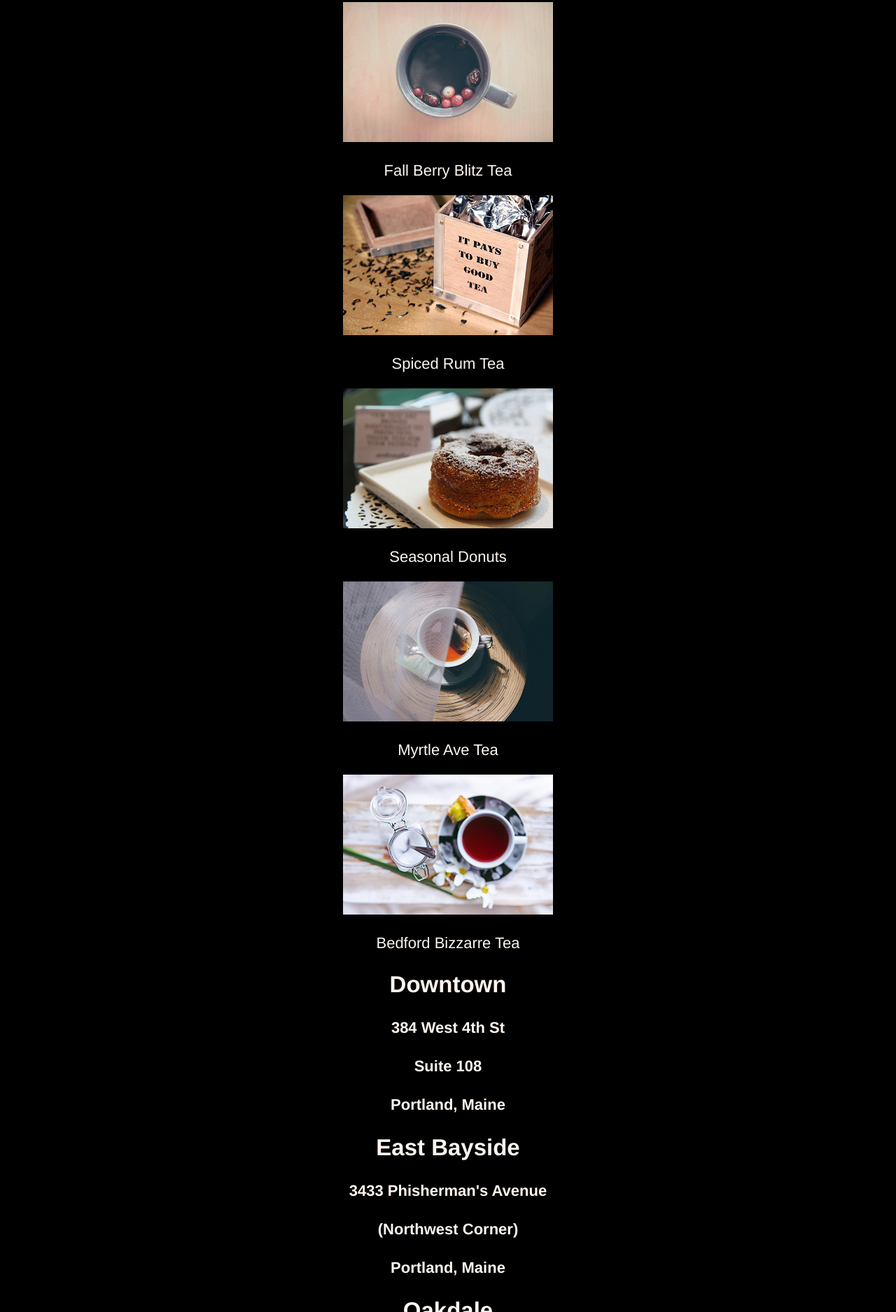
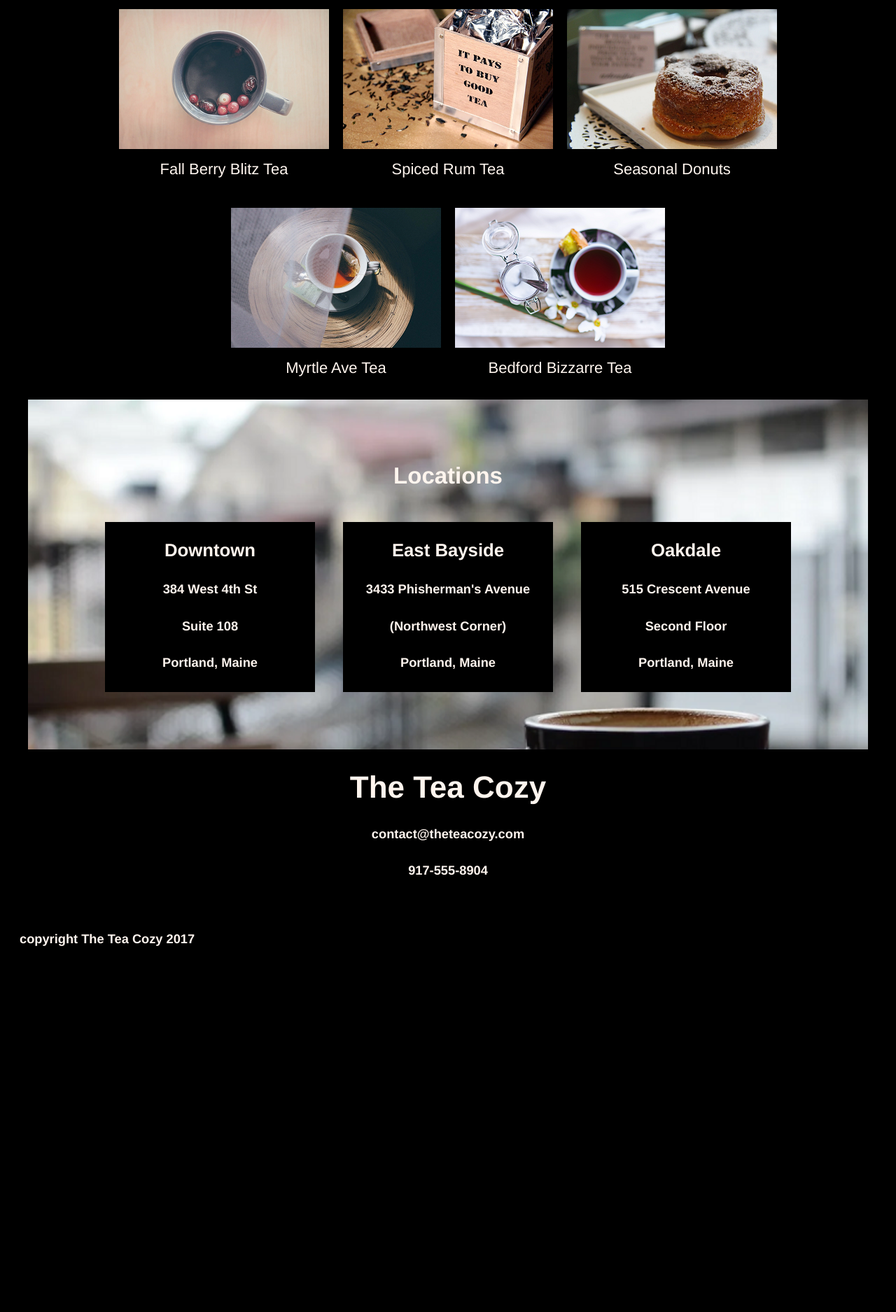
Before and after one commit to Tahik/tea-cozy, a plain HTML site: page index.html in a window 1280 px wide. Shown: the part 925-2800 px from the top of the page at 70% size. After the commit the page ends 2316 px from the top, so only its background shows below. Drawn offline with Linux system fonts and the light colour scheme.

Commit message:
add more CSS- not finished yet

```diff
--- a/index.html
+++ b/index.html
@@ -1,17 +1,21 @@
 <!DOCTYPE html>
 <html lang="en">
   <head>
-    <meta charset="UTF-8">
-    <meta http-equiv="X-UA-Compatible" content="IE=edge">
-    <meta name="viewport" content="width=device-width, initial-scale=10">
-    <link rel="stylesheet" href="./resources/normalise.css">
-    <link rel="stylesheet" href="./resources/styles.css">
+    <meta charset="UTF-8" />
+    <meta http-equiv="X-UA-Compatible" content="IE=edge" />
+    <meta name="viewport" content="width=device-width, initial-scale=10" />
+    <link rel="stylesheet" href="./resources/normalise.css" />
+    <link rel="stylesheet" href="./resources/styles.css" />
     <title>Document</title>
   </head>
   <body>
     <header>
       <div class="tea-cozy-logo">
-            <img src="./resources/pictures/img-tea-cozy-logo.webp" alt="img-tea-cozy-logo" id="logo">
+        <img
+          src="./resources/pictures/img-tea-cozy-logo.webp"
+          alt="img-tea-cozy-logo"
+          id="logo"
+        />
       </div>
       <nav>
         <ul>
@@ -25,55 +29,71 @@
       <div class="mission">
         <div class="headings">
           <h2>Our Misson</h2>
-            <h4>Handpicked, Artisanally Curated, Free Range, Sustainable, Small Batch, Fair Trade, Organic Tea</h4>
+          <h4>
+            Handpicked, Artisanally Curated, Free Range, Sustainable, Small
+            Batch, Fair Trade, Organic Tea
+          </h4>
         </div>
-
       </div>
       <div class="tea-of-month">
         <div class="headings">
           <h2>Tea of the Month</h2>
           <h4>What's Steeping at The Tea Cozy?</h4>
         </div>
+        <div class="teas">
           <div class="tea" id="blitz-tea">
-                <img src="./resources/pictures/img-berryblitz.png" alt="blitz-tea">
+            <img
+              src="./resources/pictures/img-berryblitz.png"
+              alt="blitz-tea"
+            />
             <p>Fall Berry Blitz Tea</p>
           </div>
           <div class="tea" id="rum-tea">
-                <img src="./resources/pictures/img-spiced-rum.png" alt="rum-tea">
+            <img src="./resources/pictures/img-spiced-rum.png" alt="rum-tea" />
             <p>Spiced Rum Tea</p>
           </div>
           <div class="tea" id="donuts">
-                <img src="./resources/pictures/img-donut.png" alt="donuts">
+            <img src="./resources/pictures/img-donut.png" alt="donuts" />
             <p>Seasonal Donuts</p>
           </div>
           <div class="tea" id="myrtle-tea">
-                <img src="./resources/pictures/img-myrtle-ave.png" alt="myrtle-tea">
+            <img
+              src="./resources/pictures/img-myrtle-ave.png"
+              alt="myrtle-tea"
+            />
             <p>Myrtle Ave Tea</p>
           </div>
           <div class="tea" id="bizzarre-tea">
-                <img src="./resources/pictures/img-bedford-bizarre.png" alt="bizzarre-tea">
+            <img
+              src="./resources/pictures/img-bedford-bizarre.png"
+              alt="bizzarre-tea"
+            />
             <p>Bedford Bizzarre Tea</p>
           </div>
         </div>
+      </div>
       <div class="locations">
+        <div class="physical">
+          <h2>Locations</h2>
           <div class="shops">
             <div class="shop">
-                    <h2>Downtown</h2>
-                    <h4>384 West 4th St</h4>
-                    <h4>Suite 108</h4>
-                    <h4>Portland, Maine</h4>
+              <h3>Downtown</h3>
+              <h5>384 West 4th St</h5>
+              <h5>Suite 108</h5>
+              <h5>Portland, Maine</h5>
             </div>
             <div class="shop">
-                    <h2>East Bayside</h2>
-                    <h4>3433 Phisherman's Avenue</h4>
-                    <h4>(Northwest Corner)</h4>
-                    <h4>Portland, Maine</h4>
+                <h3>East Bayside</h3>
+              <h5>3433 Phisherman's Avenue</h5>
+              <h5>(Northwest Corner)</h5>
+              <h5>Portland, Maine</h5>
             </div>
             <div class="shop">
-                    <h2>Oakdale</h2>
-                    <h4>515 Crescent Avenue</h4>
-                    <h4>Second Floor</h4>
-                    <h4>Portland, Maine</h4>
+              <h3>Oakdale</h3>
+              <h5>515 Crescent Avenue</h5>
+              <h5>Second Floor</h5>
+              <h5>Portland, Maine</h5>
+            </div>
           </div>
         </div>
         <div class="email">
--- a/resources/styles.css
+++ b/resources/styles.css
@@ -6,20 +6,28 @@ body {
     text-align: center;
 }
 header {
+    /* position: sticky; */
     display: flex;
+    max-width: 1440px;
+    margin: 0 auto;
     height: 69px;
     border-bottom: 1px seashell solid;
     justify-content: space-between;
     align-items: center;
-
 }
-nav li{
+nav li {
     display: inline;
     margin-right: 10px;
     text-decoration: underline;
 }
-.mission{
-    background-image: url(./pictures/img-mission-background.webp);
+footer {
+    display: flex;
+    justify-content: start;
+    text-align: left;
+    margin-left: 20px;
+}
+.mission {
+    background-image: url(./pictures/img-mission-background.png);
     max-width: 1200px;
     height: 700px;
     margin: 0 auto;
@@ -27,11 +35,51 @@ nav li{
     align-items: center;
 
 }
-.mission .headings{
+.mission .headings {
     width: 100%;
     background-color: black;
+}
+.tea-of-month{
+    max-width: 1000px;
+    margin: 0 auto;
+}
+.teas {
+    display: flex;
+    flex-wrap: wrap;
+    justify-content: center;
+}
+.tea {
+    margin: 10px;
+}
+.tea p {
+    margin-top: 10px;
+}
+.physical{
+    height: 500px;
+    max-width: 1200px;
+    margin: 0 auto;
+    background-image: url(./pictures/img-locations-background.png);
+    background-repeat: no-repeat;
+    background-size: 100% ;
+    display: flex;
+    flex-direction: column;
+    justify-content: center;
+}
+.shops {
+    display: flex;
+    justify-content: center;
+    flex-wrap: wrap;
+}
+.shop{
+    width: 300px;
+    height: auto;
+    margin: 20px;
+    background-color: black;
+}
+.email {
+    height: 200px;
+}
 
-}
 #logo {
     height: 50px;
     margin-left: 10px;
```
Also changed, not shown: resources/pictures/img-locations-background.png (added), resources/pictures/img-mission-background.webp (deleted), 1 other file. Lines whose indentation alone changed are shown as unchanged.
